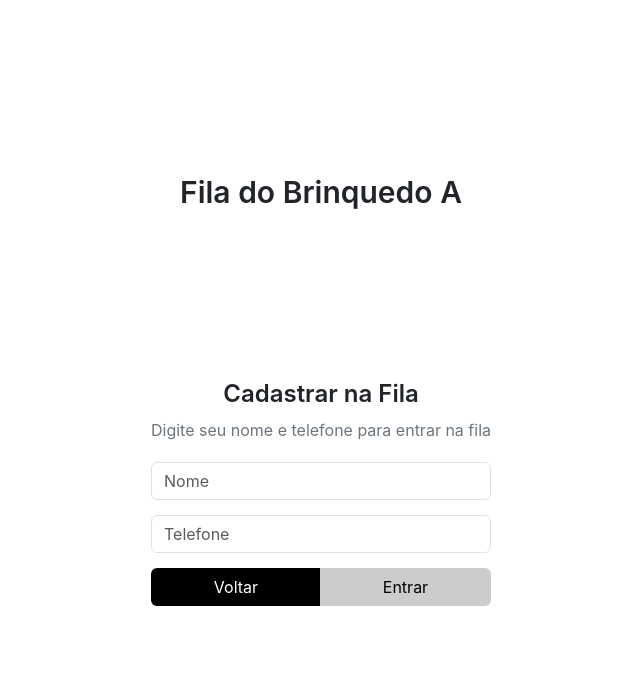
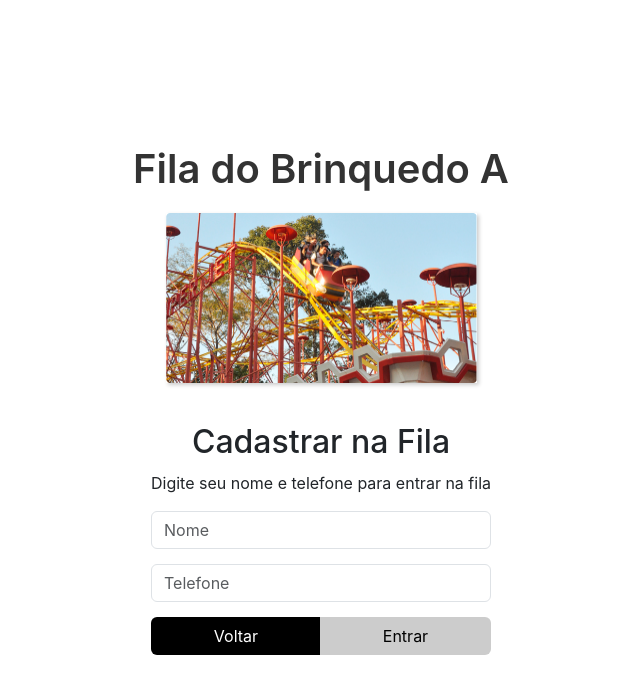
Before and after one commit to gsilva1602/amusement-park, a Flask app: page /register_toy_a in a window 1280 px wide. Shown: the top 694 px of the page, without its empty margins (319-959 px from the left). Run offline with Flask 3, Linux system fonts and the light colour scheme; data comes from the database, SQL or seed files in the repository; some libraries are stand-ins or nearby versions.

Commit message:
improving

```diff
--- a/static/form.css
+++ b/static/form.css
@@ -17,34 +17,33 @@ body, html {
 }
 
 h1 {
-    margin-bottom: 150px;
-    font-size: 30px;
+    margin-top: 20px;
+    margin-bottom: 20px;
     font-weight: 600;
+    color: #333;
+}
+
+.image-container {
+    margin-bottom: 20px;
 }
 
 .form-container {
-    background: #ffffff;
+    background: white;
     padding: 20px;
     text-align: center;
 }
 
 .form-container h2 {
     margin-bottom: 10px;
-    font-size: 24px;
-    font-weight: 600;
 }
 
-.form-container p {
+.fork-container p {
     margin-bottom: 20px;
     color: #6c757d;
 }
 
 .form-group {
     margin-bottom: 15px;
-}
-
-.form-group label {
-    display: block;
     text-align: left;
 }
 
@@ -72,3 +71,13 @@ h1 {
     background-color: #b3b3b3;
     color: #000000;
 }
+
+.toy-image {
+    max-width: 50%;
+    height: auto;
+    box-shadow: 2px 2px 4px rgba(0, 0, 0, 0.2);
+}
+
+.image-container {
+    text-align: center;
+}
--- a/static/home.css
+++ b/static/home.css
@@ -11,7 +11,7 @@ body {
 #head {
     display: flex;
     align-items: center;
-    justify-content: flex-start;
+    justify-content: center;
     background-color: #ffffff;
     padding: 10px;
 }
--- a/templates/form.html
+++ b/templates/form.html
@@ -11,6 +11,9 @@
 <body>
     <div class="container">
         <h1>Fila do Brinquedo {{ toy }}</h1>
+        <div class="image-container">
+            <img src="{{ url_for('static', filename='img/brinquedo_' + toy|lower + '.jpg') }}" alt="Brinquedo {{ toy }}" class="img-fluid toy-image">
+        </div>
         <div class="form-container">
             <h2>Cadastrar na Fila</h2>
             <p>Digite seu nome e telefone para entrar na fila</p>
```
